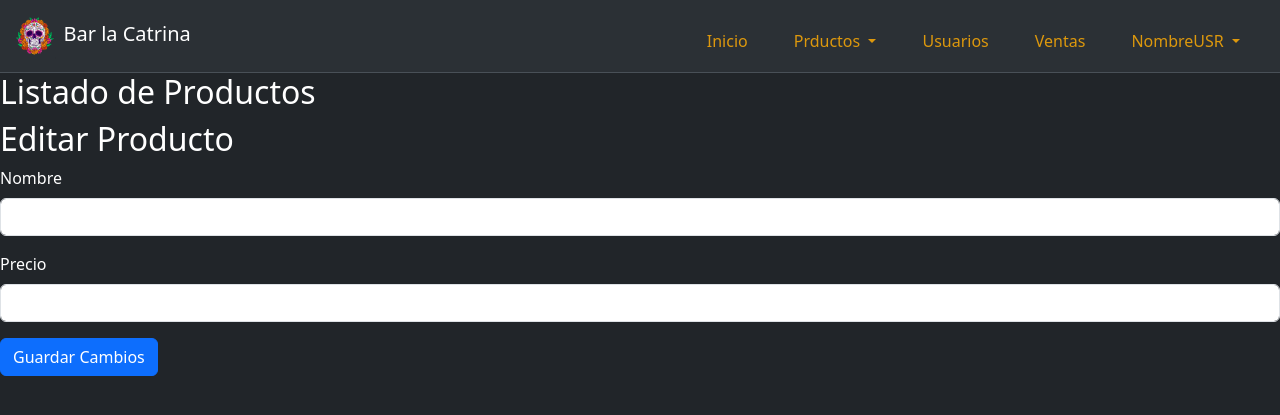
After one commit to elroboctavio/bar_la_catrina, a Flask app: page /editar_producto/1 in a window 1280 px wide. The commit adds this page. Shown: the top 415 px of the page. Run offline with Flask 3, Linux system fonts and the light colour scheme; data that the repository does not hold is empty; some libraries are stand-ins or nearby versions.

```diff
--- a/main.py
+++ b/main.py
@@ -139,13 +139,20 @@ def registrar_producto():
 
 @app.route('/ver_productos')
 def ver_productos():
+    search_query = request.args.get('search', '')
     conn = db.conectar()
     cursor = conn.cursor()
-    cursor.execute('''SELECT * FROM perfil_producto''')
+    if search_query:
+        cursor.execute('''SELECT * FROM perfil_producto WHERE "Nombre" ILIKE %s OR "Categoria" ILIKE %s''', ('%' + search_query + '%', '%' + search_query + '%'))
+    else:
+        cursor.execute('''SELECT * FROM perfil_producto''')
     prod = cursor.fetchall()
     cursor.close()
     db.desconectar(conn)
     return render_template('ver_productos.html', prod=prod)
+
+
+
 
 
 @app.route('/producto/<int:producto_id>')
@@ -157,3 +164,46 @@ def ver_producto(producto_id):
     cursor.close()
     db.desconectar(conn)
     return render_template('perfil_producto.html', producto=producto)
+
+@app.route('/editar_producto/<int:producto_id>', methods=['GET', 'POST'])
+def editar_producto(producto_id):
+    conn = db.conectar()
+    cursor = conn.cursor()
+    cursor.execute('''SELECT * FROM perfil_producto WHERE "ID" = %s;''', (producto_id,))
+    producto = cursor.fetchone()
+    if request.method == 'POST':
+        nombre = request.form['nombre']
+        precio_u = request.form['precio_u']
+        fk_cat = request.form['fk_cat']
+        contenido = request.form['contenido'] or None
+        stock = request.form['stock'] or None
+        marca = request.form['marca']
+        cod_barras = request.form['cod_barras']
+        cursor.execute('''UPDATE public.productos SET nombre=%s, precio_u=%s, fk_cat=%s, contenido=%s, stock=%s, marca=%s, cod_barras=%s WHERE "ID"=%s''',
+            (nombre,
+            precio_u,
+            fk_cat,
+            contenido,
+            stock,
+            marca,
+            cod_barras,
+            producto_id))
+        conn.commit()
+        cursor.close()
+        db.desconectar(conn)
+        flash('Producto actualizado exitosamente!')
+        return redirect(url_for('ver_productos'))
+    cursor.close()
+    db.desconectar(conn)
+    return render_template('editar_producto.html', producto=producto)
+
+@app.route('/eliminar_producto/<int:producto_id>', methods=['POST'])
+def eliminar_producto(producto_id):
+    conn = db.conectar()
+    cursor = conn.cursor()
+    cursor.execute('''DELETE FROM public.productos WHERE "id_prod" = %s;''', (producto_id,))
+    conn.commit()
+    cursor.close()
+    db.desconectar(conn)
+    flash('Producto eliminado exitosamente!')
+    return redirect(url_for('ver_productos'))
--- /dev/null
+++ b/templates/editar_producto.html
@@ -0,0 +1,41 @@
+{%extends 'base.html'%}
+{%block head%}
+    {{super()}}
+    <link rel="stylesheet" href="../static/style/style.css">
+    <link href="https://cdn.jsdelivr.net/npm/bootstrap@5.3.3/dist/css/bootstrap.min.css" rel="stylesheet" integrity="sha384-QWTKZyjpPEjISv5WaRU9OFeRpok6YctnYmDr5pNlyT2bRjXh0JMhjY6hW+ALEwIH" crossorigin="anonymous">
+    <title>
+        {%block title%}
+        Productos
+        {%endblock%}
+    </title>
+    <!-- <link rel="stylesheet" href="../static/style/style.css"> -->
+{%endblock%}
+
+
+{%block body%}
+<body class="bg-dark text-white">
+    {%block navbar%}
+        {%include 'navbar.html'%}
+    {%endblock%}
+
+
+
+    {% block content %}
+    <h2>Listado de Productos</h2>
+    <h2>Editar Producto</h2>
+    <form method="POST">
+        <div class="mb-3">
+            <label for="nombre" class="form-label">Nombre</label>
+            <input type="text" class="form-control" id="nombre" name="nombre" value="{{ producto[2] }}">
+        </div>
+        <div class="mb-3">
+            <label for="precio_u" class="form-label">Precio</label>
+            <input type="text" class="form-control" id="precio_u" name="precio_u" value="{{ producto[3] }}">
+        </div>
+        <!-- Agrega los demás campos aquí -->
+        <button type="submit" class="btn btn-primary">Guardar Cambios</button>
+    </form>
+    {% endblock %}
+
+</body>
+{%endblock%}
```
Also changed, not shown: templates/registrar_producto.html (+6 -1 lines), templates/ver_productos.html (+70 -16 lines).
